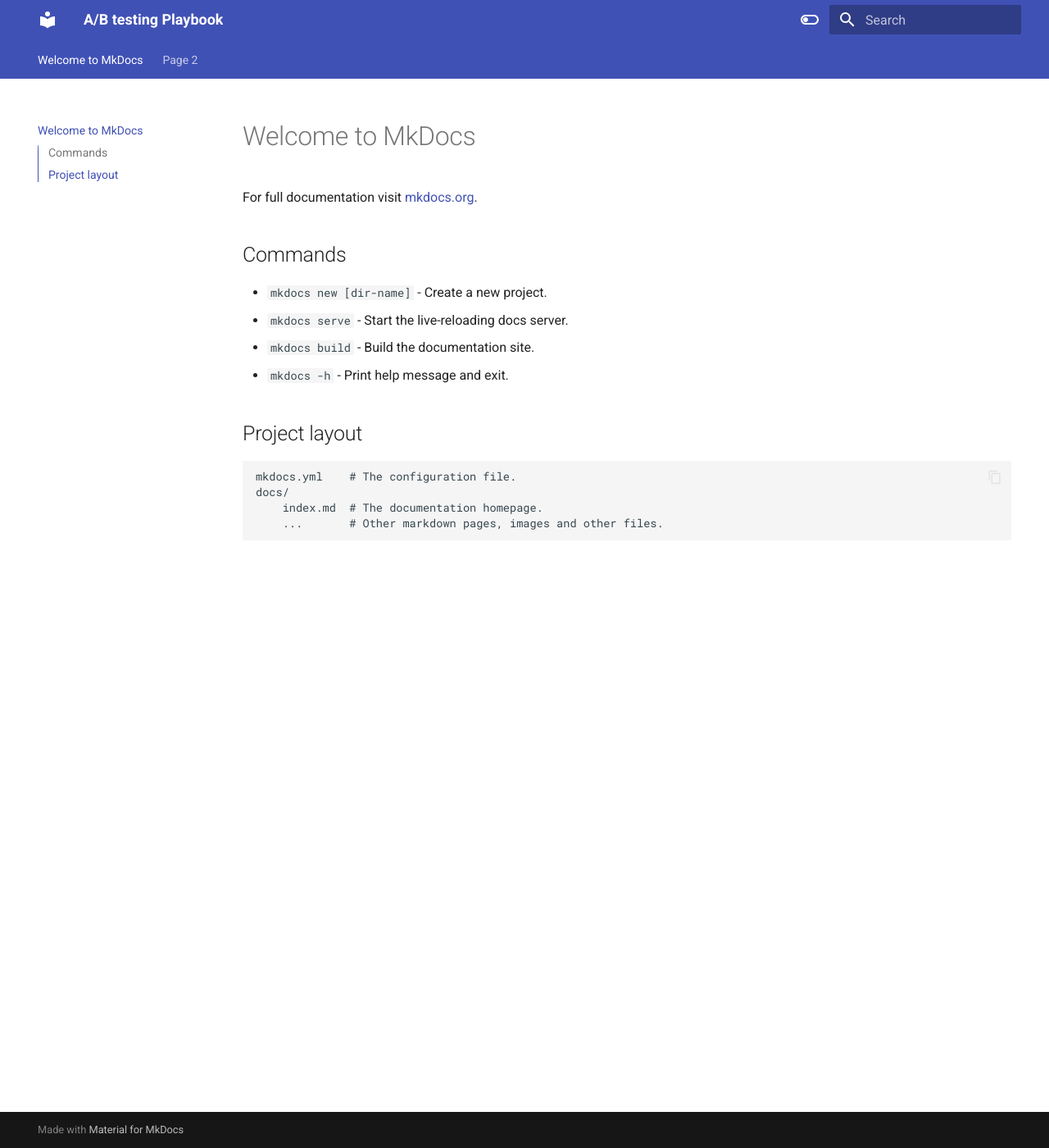
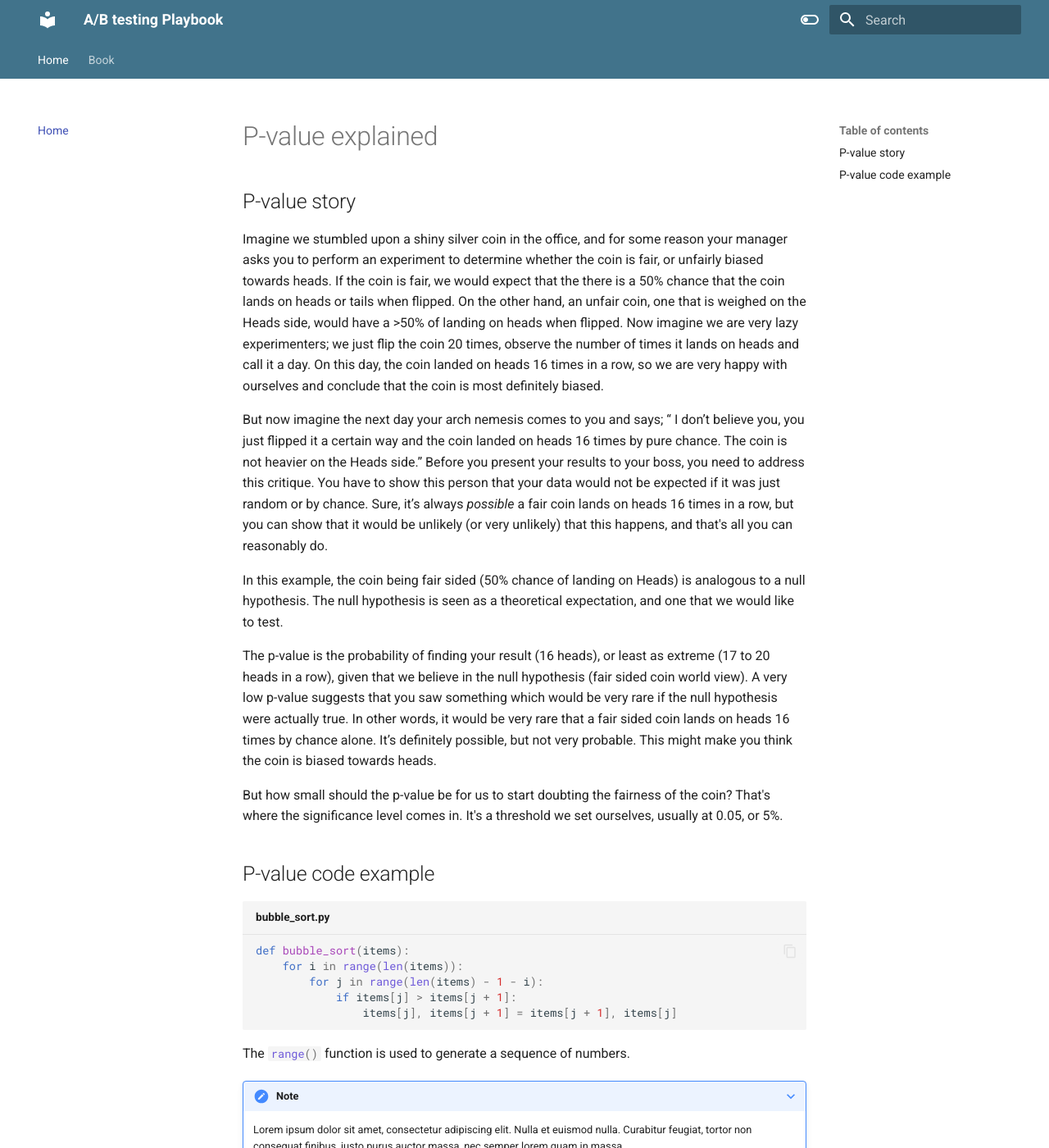
Before and after one commit to lukazambuca/AB-testing-playbook, an MkDocs documentation site: the page built from docs/index.md, in a window 1280 px wide and 1400 px high. Shown: the whole window at 82% size. Built offline with MkDocs 1.6.1 and Material for MkDocs 9.7.7, drawn with Linux system fonts in a browser that asks for light colours; some of the changed text lies outside the part shown.

Commit message:
changes version 2

````diff
--- a/docs/index.md
+++ b/docs/index.md
@@ -1,17 +1,41 @@
-# Welcome to MkDocs
+# P-value explained
 
-For full documentation visit [mkdocs.org](https://www.mkdocs.org).
+## P-value story
 
-## Commands
+Imagine we stumbled upon a shiny silver coin in the office, and for some reason your manager asks you to perform an experiment to determine whether the coin is fair, or unfairly biased towards heads. If the coin is fair, we would expect that the there is a 50% chance that the coin lands on heads or tails when flipped. On the other hand, an unfair coin, one that is weighed on the Heads side, would have a >50% of landing on heads when flipped. Now imagine we are very lazy experimenters; we just flip the coin 20 times, observe the number of times it lands on heads and call it a day. On this day, the coin landed on heads 16 times in a row, so we are very happy with ourselves and conclude that the coin is most definitely biased.
 
-* `mkdocs new [dir-name]` - Create a new project.
-* `mkdocs serve` - Start the live-reloading docs server.
-* `mkdocs build` - Build the documentation site.
-* `mkdocs -h` - Print help message and exit.
+But now imagine the next day your arch nemesis comes to you and says; “ I don’t believe you, you just flipped it a certain way and the coin landed on heads 16 times by pure chance. The coin is not heavier on the Heads side.” Before you present your results to your boss, you need to address this critique. You have to show this person that your data would not be expected if it was just random or by chance. Sure, it’s always *possible* a fair coin lands on heads 16 times in a row, but you can show that it would be unlikely (or very unlikely) that this happens, and that's all you can reasonably do.
 
-## Project layout
+In this example, the coin being fair sided (50% chance of landing on Heads) is analogous to a null hypothesis. The null hypothesis is seen as a theoretical expectation, and one that we would like to test.
 
-    mkdocs.yml    # The configuration file.
-    docs/
-        index.md  # The documentation homepage.
-        ...       # Other markdown pages, images and other files.
+The p-value is the probability of finding your result (16 heads), or least as extreme (17 to 20 heads in a row), given that we believe in the null hypothesis (fair sided coin world view). A very low p-value suggests that you saw something which would be very rare if the null hypothesis were actually true. In other words, it would be very rare that a fair sided coin lands on heads 16 times by chance alone. It’s definitely possible, but not very probable. This might make you think the coin is biased towards heads.
+
+But how small should the p-value be for us to start doubting the fairness of the coin? That's where the significance level comes in. It's a threshold we set ourselves, usually at 0.05, or 5%.
+
+## P-value code example
+
+``` py title="bubble_sort.py"
+def bubble_sort(items):
+    for i in range(len(items)):
+        for j in range(len(items) - 1 - i):
+            if items[j] > items[j + 1]:
+                items[j], items[j + 1] = items[j + 1], items[j]
+```
+The `#!python range()` function is used to generate a sequence of numbers.
+
+???+ note
+
+    Lorem ipsum dolor sit amet, consectetur adipiscing elit. Nulla et euismod
+    nulla. Curabitur feugiat, tortor non consequat finibus, justo purus auctor
+    massa, nec semper lorem quam in massa.
+
+???+ question
+
+    Lorem ipsum dolor sit amet, consectetur adipiscing elit. Nulla et euismod
+    nulla. Curabitur feugiat, tortor non consequat finibus, justo purus auctor
+    massa, nec semper lorem quam in massa.
+
+
+<p align="center">
+  <img src="images/histogram.png" alt="Example Image" width="800" />
+</p>
--- /dev/null
+++ b/docs/stylesheets/extra.css
@@ -0,0 +1,5 @@
+[data-md-color-scheme="lukablue"] {
+    --md-primary-fg-color:        #41738b; /* A light blue, evoking clear skies */
+    --md-primary-fg-color--light: #D0E7FF; /* A softer, pastel blue */
+    --md-primary-fg-color--dark:  #537895; /* A darker blue, like the deep ocean */
+}
--- a/mkdocs.yml
+++ b/mkdocs.yml
@@ -2,18 +2,32 @@
 theme:
   name: material
   features:
-  - navigation.tabs
-  - navigation.sections
-  - toc.integrate
-  - navigation.top
-  - search.suggest
-  - search.highlight
-  - content.tabs.link
-  - content.code.annotation
-  - content.code.copy
+    - announce.dismiss
+    - content.action.edit
+    - content.action.view
+    - content.code.annotate
+    - content.code.copy
+    # - content.tabs.link
+    - content.tooltips
+    # - header.autohide
+    # - navigation.expand
+    - navigation.footer
+    - navigation.indexes
+    # - navigation.instant
+    # - navigation.prune
+    - navigation.sections
+    - navigation.tabs
+    # - navigation.tabs.sticky
+    - navigation.top
+    - navigation.tracking
+    - search.highlight
+    - search.share
+    - search.suggest
+    - toc.follow
+    # - toc.integrate
   language: en
   palette:
-  - scheme: default
+  - scheme: lukablue
     toggle:
       icon: material/toggle-switch-off-outline
       name: Switch to dark mode
@@ -27,6 +41,8 @@
     accent: blue
 
 markdown_extensions:
+  - attr_list
+  - md_in_html
   - pymdownx.highlight:
       anchor_linenums: true
   - pymdownx.inlinehilite
@@ -38,7 +54,19 @@
   - pymdownx.details
   - pymdownx.superfences
   - pymdownx.mark
-  - attr_list
   - pymdownx.emoji:
       emoji_index: !!python/name:materialx.emoji.twemoji
       emoji_generator: !!python/name:materialx.emoji.to_svg
+
+extra_css:
+  - stylesheets/extra.css
+
+
+# Page tree
+nav:
+  - Home: index.md
+  - Book:
+    - Introduction to P-values: p_value.md
+    - Probability: probability.md
+    - What's this about: home.md
+    - Other stuff: home.md
````
Also changed, not shown: docs/home.md (added, +3 -0 lines), docs/p_value.md (added, +124 -0 lines), docs/page2.md (deleted, +0 -5 lines), docs/probability.md (added, +7 -0 lines), docs/images/histogram.png (added), 2 other files.
